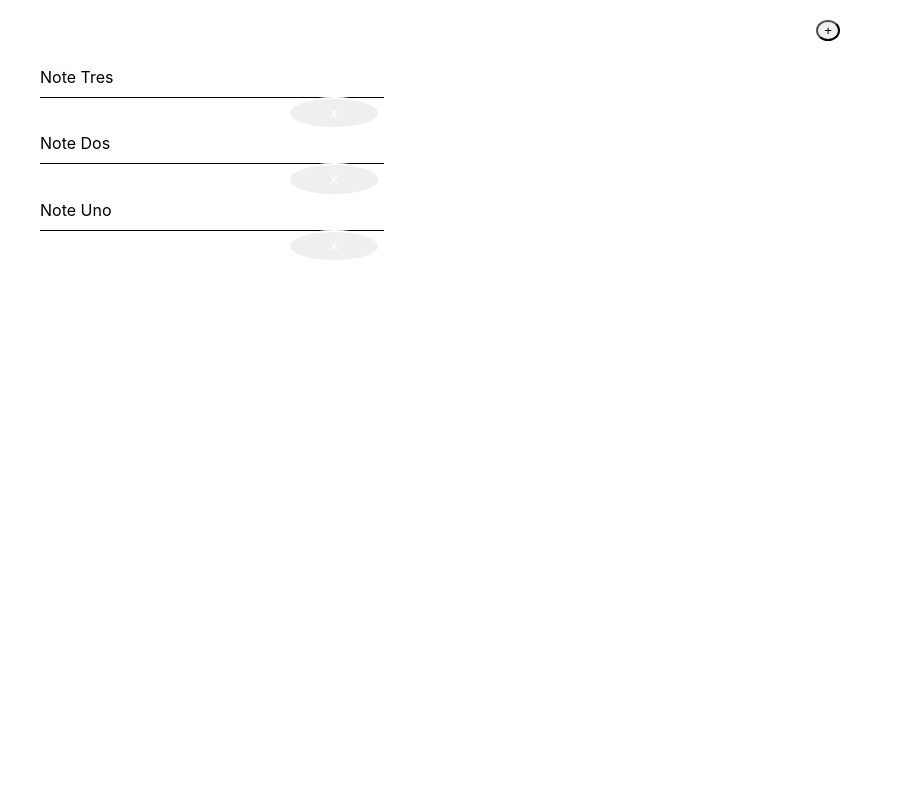
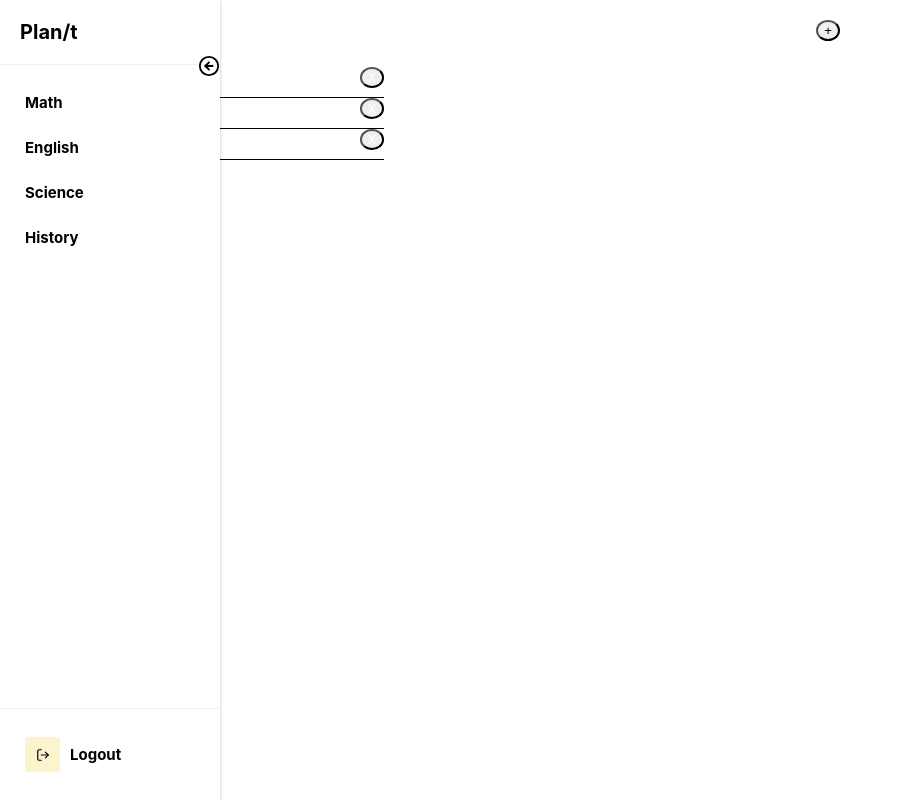
Before and after one commit to Sc0pz/CS321_PlanIt, a React (Create React App) app in the folder sidebar/: page / in a window 1280 px wide. Shown: the whole page, without its empty margins (0-903 px from the left). Built offline with nearby package versions, Linux system fonts and the light colour scheme.

Commit message:
Pretty Delete buttons & a new sidebar part 1

```diff
--- a/sidebar/src/App.css
+++ b/sidebar/src/App.css
@@ -71,9 +71,9 @@ html, body, .note-wrapper-single
 
 .delete-note{
   display:inline-block;
-  padding:0.5em 3em;
-  border:0.16em solid #FFFFFF;
-  margin:0 0.3em 0.3em 0;
+  padding:0.5, 3;
+  border:0.16 solid #FFFFFF;
+  margin:0 0.3, 0.3, 0;
   box-sizing: border-box;
   text-decoration:none;
   text-transform:uppercase;
--- a/sidebar/src/App.js
+++ b/sidebar/src/App.js
@@ -57,6 +57,9 @@ class App extends Component {
       this.state.notes.sort((a, b) => {return b.id-a.id})
     return (
       <div className="App">
+      <Header>
+        <ListNotes notes={this.state.notes} changeCurrentNote={this.changeCurrentNote} deletenote={this.deletenote}/>
+      </Header>
       <button className='add-note' onClick={this.addNew}>+</button>
         <div className='notes-wrapper'>
         <div className='list-notes-top'>
```
